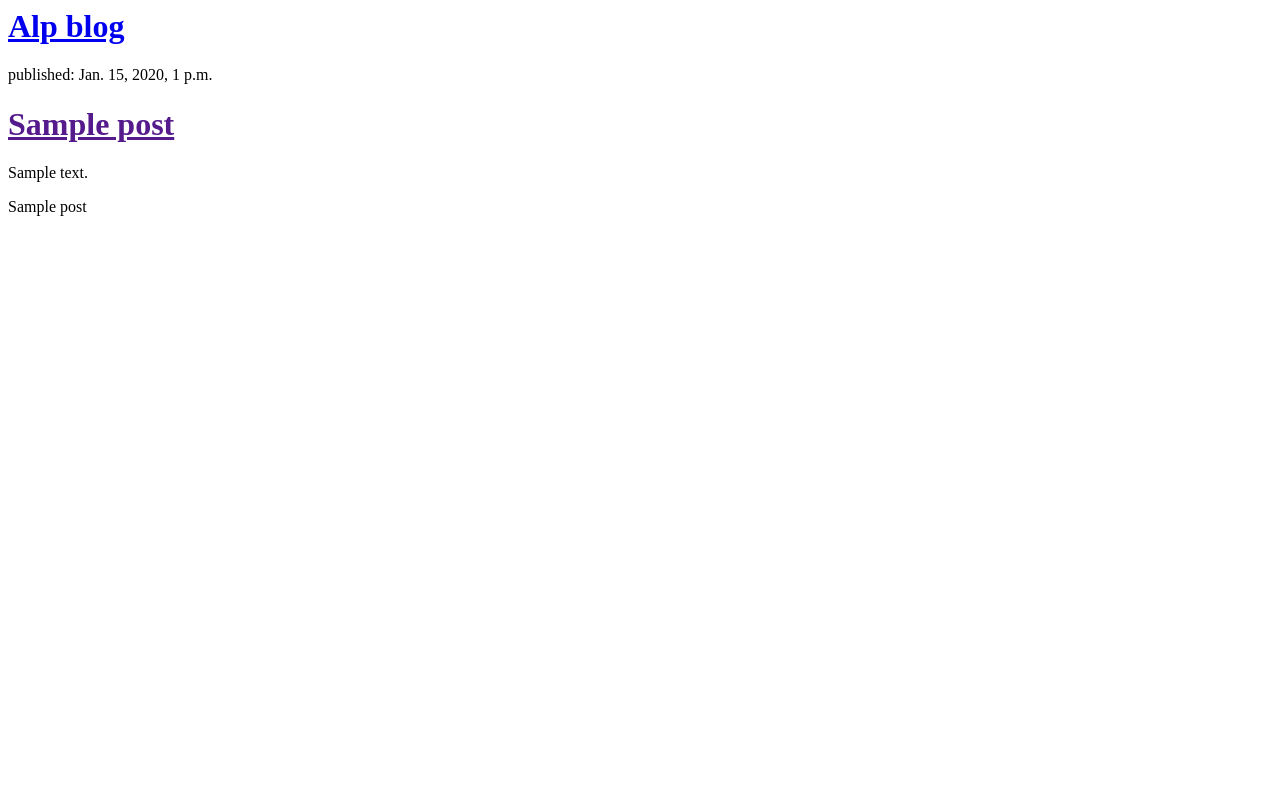
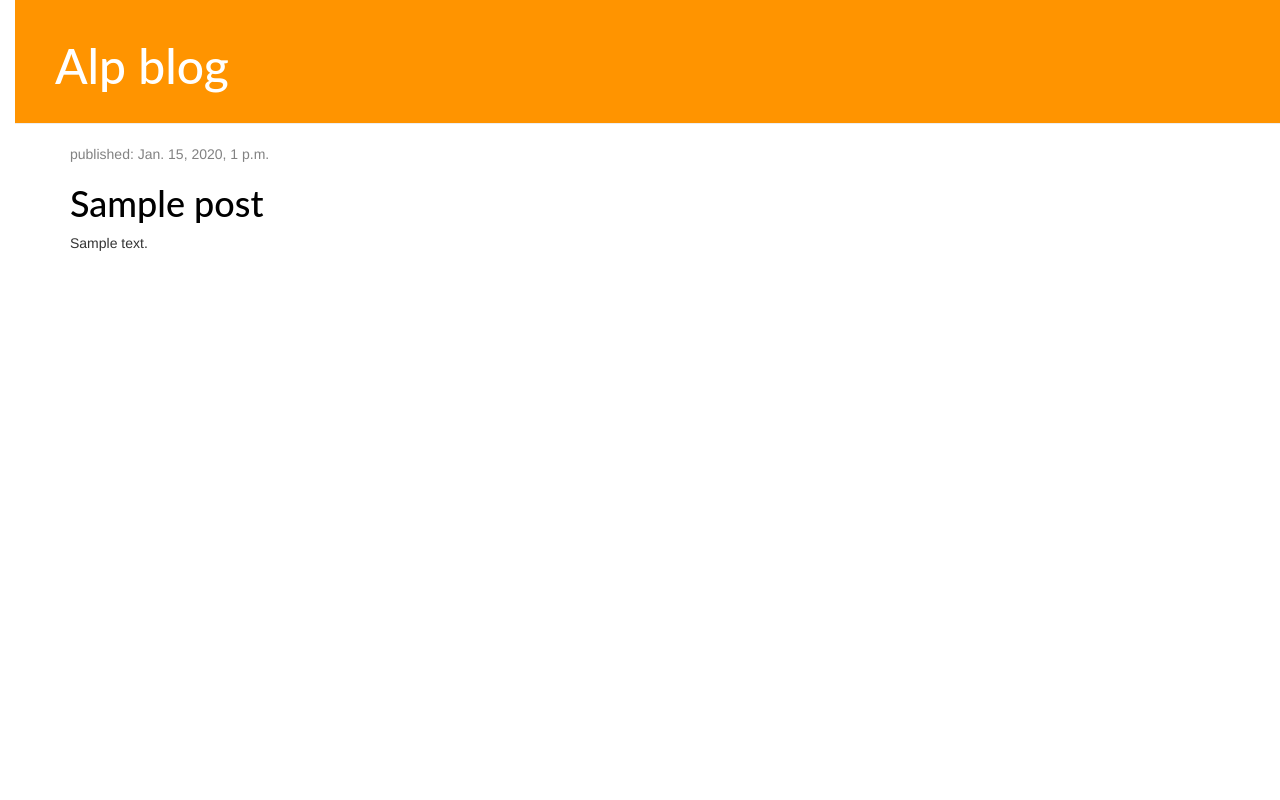
Before and after one commit to alpozkanm/Blog-App-Python, a Django app: page / in a window 1280 px wide. Run offline with Django 3.2, Linux system fonts and the light colour scheme; tables that the repository leaves empty hold one stand-in row (values such as "Sample post"); some libraries are stand-ins or nearby versions.

Commit message:
templates are extended, base.html added

```diff
--- /dev/null
+++ b/blog/static/css/blog.css
@@ -0,0 +1,53 @@
+h1 a {
+  color: #FCA205;
+  font-family: 'Lato';
+}
+body {
+  padding-left: 15px;
+}
+.page-header {
+  background-color: #ff9400;
+  margin-top: 0;
+  padding: 20px 20px 20px 40px;
+}
+
+.page-header h1, .page-header h1 a, .page-header h1 a:visited, .page-header h1 a:active {
+  color: #ffffff;
+  font-size: 36pt;
+  text-decoration: none;
+}
+
+.content {
+  margin-left: 40px;
+}
+
+h1, h2, h3, h4 {
+  font-family: 'Lato';
+}
+
+.date {
+  color: #828282;
+}
+
+.save {
+  float: right;
+}
+
+.post-form textarea, .post-form input {
+  width: 100%;
+}
+
+.top-menu, .top-menu:hover, .top-menu:visited {
+  color: #ffffff;
+  float: right;
+  font-size: 26pt;
+  margin-right: 20px;
+}
+
+.post {
+  margin-bottom: 70px;
+}
+
+.post h1 a, .post h1 a:visited {
+  color: #000000;
+}
--- /dev/null
+++ b/blog/templates/blog/base.html
@@ -0,0 +1,24 @@
+{% load static %}
+<html>
+<head>
+    <title>Alp blog</title>
+    <link rel="stylesheet" href="//maxcdn.bootstrapcdn.com/bootstrap/3.2.0/css/bootstrap.min.css">
+    <link rel="stylesheet" href="//maxcdn.bootstrapcdn.com/bootstrap/3.2.0/css/bootstrap-theme.min.css">
+    <link rel="stylesheet" href="{% static 'css/blog.css' %}">
+    <link href="//fonts.googleapis.com/css?family=Lobster&subset=latin,latin-ext" rel="stylesheet" type="text/css">
+
+</head>
+<body>
+<div class="page-header">
+    <h1><a href="/">Alp blog</a></h1>
+</div>
+<div class="content container">
+    <div class="row">
+        <div class="col-md-8">
+            {% block content %}
+            {% endblock %}
+        </div>
+    </div>
+</div>
+</body>
+</html>
--- a/blog/templates/blog/post_list.html
+++ b/blog/templates/blog/post_list.html
@@ -1,18 +1,10 @@
-<html>
-<head>
-    <title>Alp blog</title>
-</head>
-<body>
-<div>
-    <h1><a href="/">Alp blog</a></h1>
-</div>
+{% extends 'blog/base.html' %}
+{% block content %}
 {% for post in posts %}
-<div>
-    <p>published: {{post.published_date}}</p>
-    <h1><a href="">{{post.title}}</a> </h1>
+<div class="post">
+    <div class="date"><p>published: {{post.published_date}}</p></div>
+    <h1><a href="">{{post.title}}</a></h1>
     <p>{{post.text|linebreaksbr}}</p>
 </div>
-    {{post}}
 {% endfor %}
-</body>
-</html>
+{% endblock %}
```
